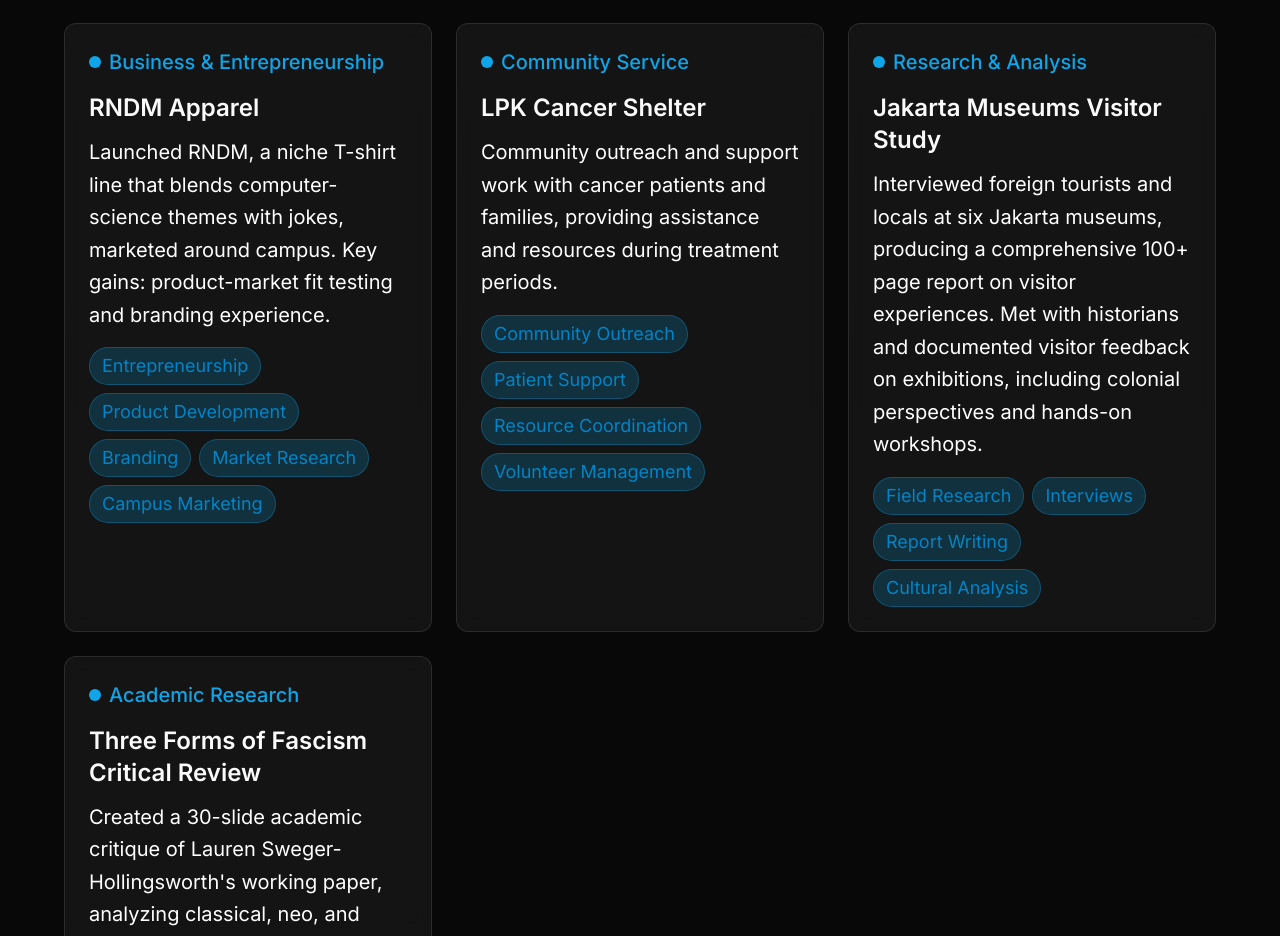
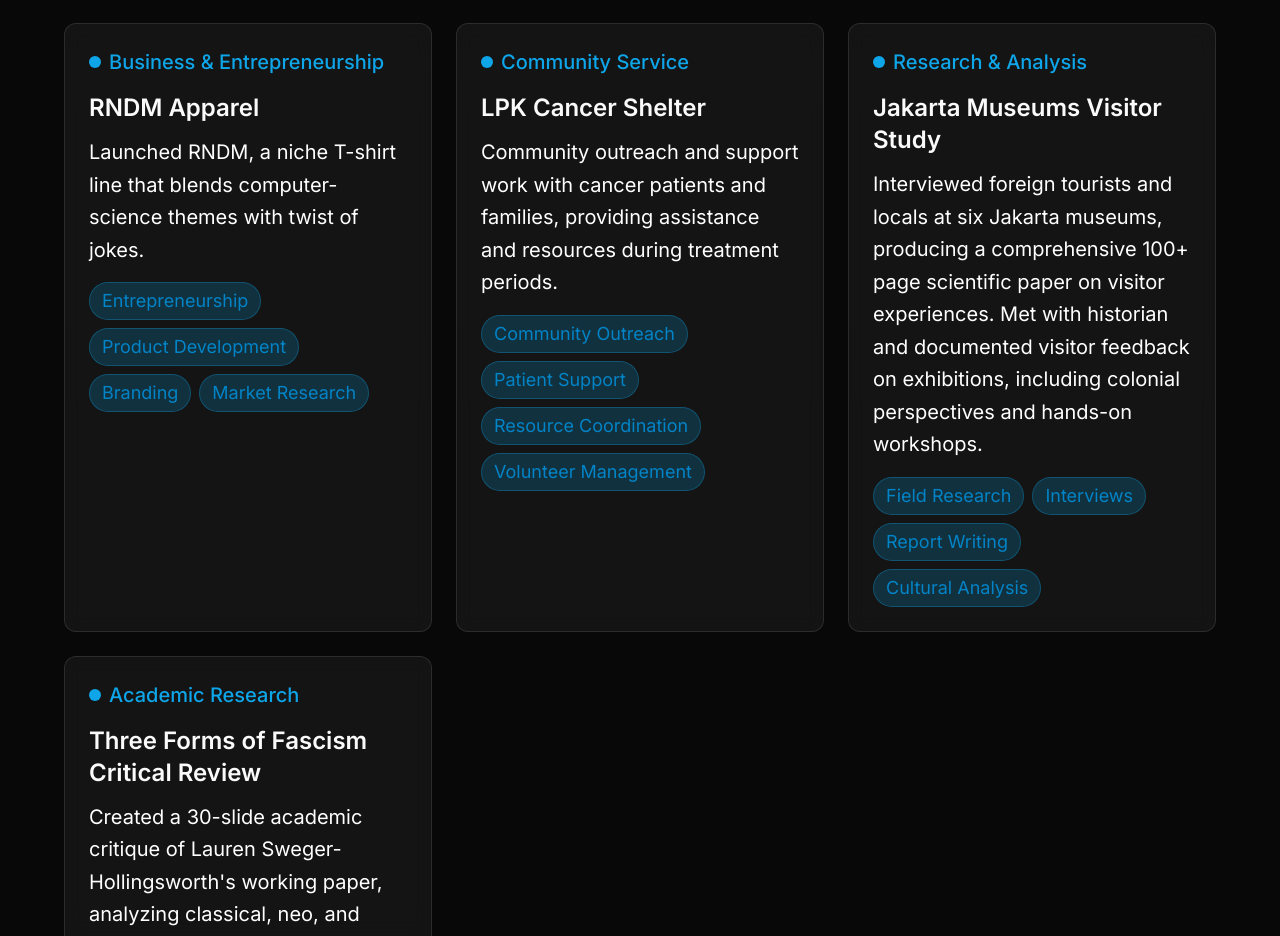
Before and after one commit to HarveyAll123/My-Portfolio, a React (Vite) app: page / in a window 1280 px wide. Shown: the part 8080-9016 px from the top of the page. Built offline with nearby package versions, Linux system fonts and the light colour scheme.

Commit message:
Major Updates

```diff
--- a/src/components/projects/projectsData.ts
+++ b/src/components/projects/projectsData.ts
@@ -68,8 +68,8 @@ export const personalProjects = [
 export const nonTechProjects = [
   {
     title: "RNDM Apparel",
-    description: "Launched RNDM, a niche T-shirt line that blends computer-science themes with jokes, marketed around campus. Key gains: product-market fit testing and branding experience.",
-    tech: ["Entrepreneurship", "Product Development", "Branding", "Market Research", "Campus Marketing"],
+    description: "Launched RNDM, a niche T-shirt line that blends computer-science themes with twist of jokes.",
+    tech: ["Entrepreneurship", "Product Development", "Branding", "Market Research"],
     category: "Business & Entrepreneurship"
   },
   {
@@ -80,7 +80,7 @@ export const nonTechProjects = [
   },
   {
     title: "Jakarta Museums Visitor Study",
-    description: "Interviewed foreign tourists and locals at six Jakarta museums, producing a comprehensive 100+ page report on visitor experiences. Met with historians and documented visitor feedback on exhibitions, including colonial perspectives and hands-on workshops.",
+    description: "Interviewed foreign tourists and locals at six Jakarta museums, producing a comprehensive 100+ page scientific paper on visitor experiences. Met with historian and documented visitor feedback on exhibitions, including colonial perspectives and hands-on workshops.",
     tech: ["Field Research", "Interviews", "Report Writing", "Cultural Analysis"],
     category: "Research & Analysis"
   },
```
